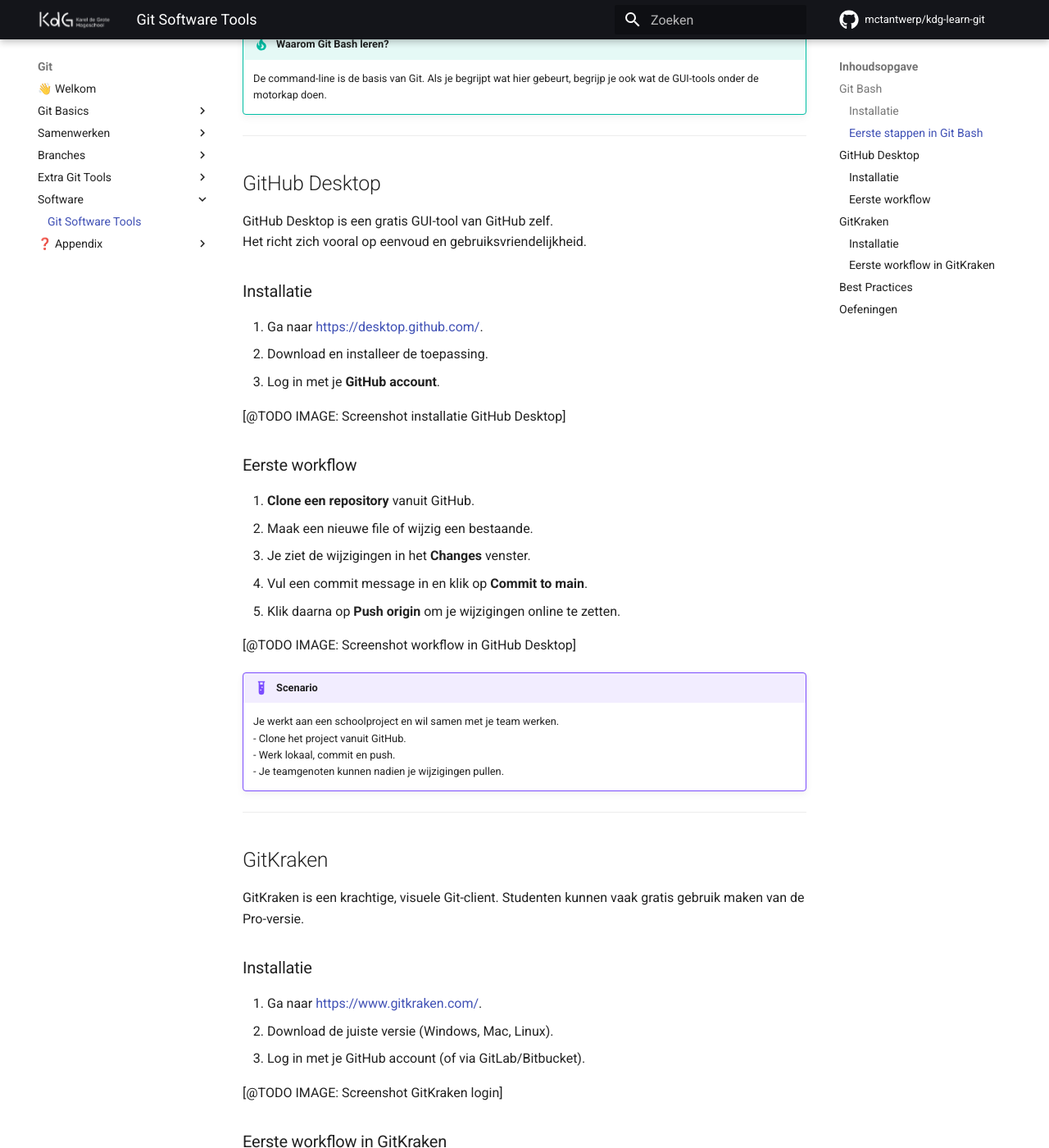
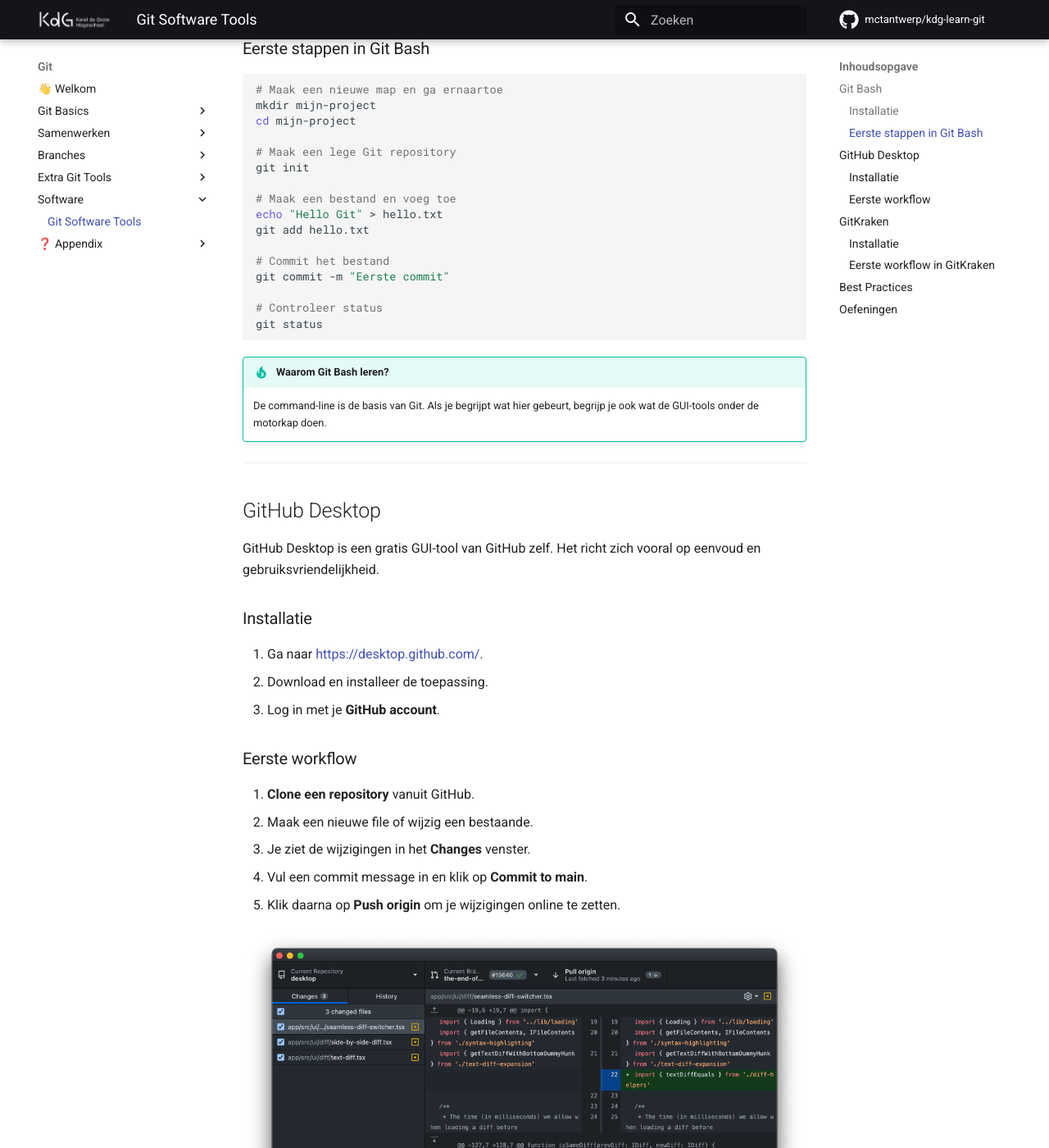
Before and after one commit to mctantwerp/kdg-learn-git, an MkDocs documentation site: the page built from docs/software/01.index.md, in a window 1280 px wide and 1400 px high, scrolled down 1033 px. Shown: the whole window at 82% size. Built offline with MkDocs 1.6.1 and Material for MkDocs 9.7.7, drawn with Linux system fonts in a browser that asks for light colours; comment, search, counter and statistics services are not loaded; some of the changed text lies outside the part shown.

Commit message:
docs: add images and cleanup documentation
Introduce various visual aids across documents, including images
in guides for Git Bash, GitHub Desktop, and GitKraken. Enhance
clarity by removing extraneous whitespace from lists. Update
example exercises to improve instructional value. Replace placeholder
image notes with actual images to provide context.

Closes #123

````diff
--- a/docs/software/01.index.md
+++ b/docs/software/01.index.md
@@ -16,7 +16,7 @@ Git Bash is de standaard command-line omgeving die meegeleverd wordt met Git op
 3. Tijdens installatie kan je **Git Bash** mee installeren.
 4. Na installatie kan je in Windows zoeken naar *Git Bash* en het programma openen.
 
-[@TODO IMAGE: Screenshot van Git Bash venster]
+![](/_resources/images/git_bash_window.png)
 
 ### Eerste stappen in Git Bash
 ```bash
@@ -54,8 +54,6 @@ Het richt zich vooral op eenvoud en gebruiksvriendelijkheid.
 2. Download en installeer de toepassing.
 3. Log in met je **GitHub account**.
 
-[@TODO IMAGE: Screenshot installatie GitHub Desktop]
-
 ### Eerste workflow
 1. **Clone een repository** vanuit GitHub.
 2. Maak een nieuwe file of wijzig een bestaande.
@@ -63,7 +61,7 @@ Het richt zich vooral op eenvoud en gebruiksvriendelijkheid.
 4. Vul een commit message in en klik op **Commit to main**.
 5. Klik daarna op **Push origin** om je wijzigingen online te zetten.
 
-[@TODO IMAGE: Screenshot workflow in GitHub Desktop]
+![](/_resources/images/github_desktop_install.png)
 
 !!! example "Scenario"
     Je werkt aan een schoolproject en wil samen met je team werken.
@@ -82,8 +80,6 @@ GitKraken is een krachtige, visuele Git-client. Studenten kunnen vaak gratis geb
 2. Download de juiste versie (Windows, Mac, Linux).
 3. Log in met je GitHub account (of via GitLab/Bitbucket).
 
-[@TODO IMAGE: Screenshot GitKraken login]
-
 ### Eerste workflow in GitKraken
 1. **Clone een repository** via de GUI (gebruik GitHub login of repo-URL).
 2. Maak een nieuwe branch in de linkerkantlijn.
@@ -91,7 +87,7 @@ GitKraken is een krachtige, visuele Git-client. Studenten kunnen vaak gratis geb
 4. Voeg een commit message toe en klik op **Commit changes**.
 5. Klik op **Push** om de branch online te zetten.
 
-[@TODO IMAGE: GitKraken branches en commits]
+![](/_resources/images/gitkraken_branches.gif)
 
 !!! tip "Voordelen van GitKraken"
     - Sterke visuele weergave van branches en merges.
````
Also changed, not shown: docs/appendix/index.md (+3 -0 lines), docs/basics/02.repositories.md (+1 -1 lines), docs/collaboration/01.index.md (+2 -1 lines), docs/collaboration/04.pull-requests.md (+1 -1 lines), docs/index.md (+1 -1 lines), docs/_resources/images/git_bash_window.png (added), docs/_resources/images/github_collaboration.png (added), docs/_resources/images/github_desktop_install.png (added), docs/_resources/images/github_pull_request.png (added), docs/_resources/images/gitkraken_branches.gif (added), docs/_resources/images/local_remote_repo.png (added), docs/_resources/images/oldschool_folders.png (added).
